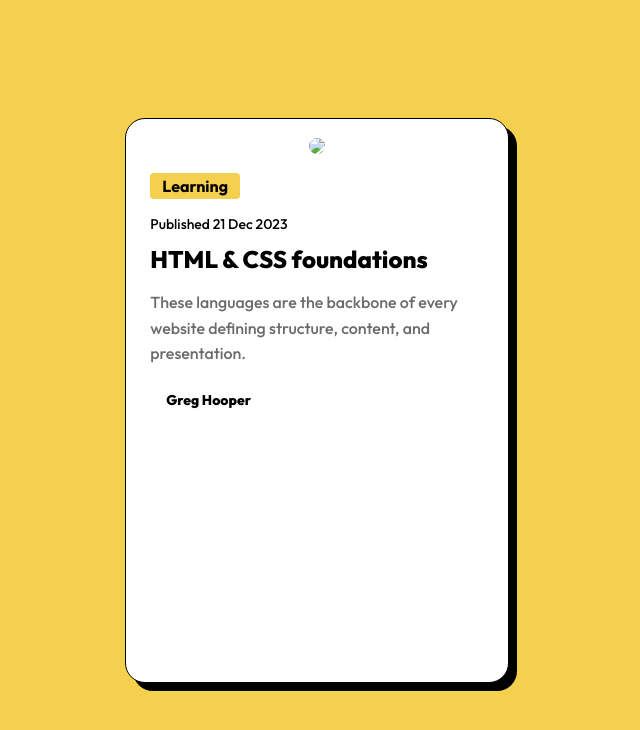
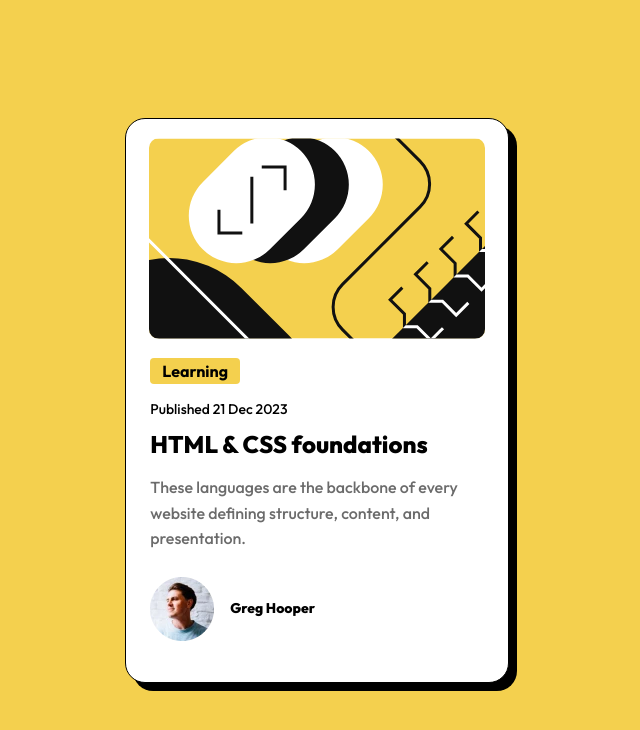
Before and after one commit to RajanCP/FEM-Blog-preview-card-solution, a plain HTML site: page index.html in a window 1280 px wide. Shown: the whole page, without its empty margins (323-963 px from the left). Drawn offline with Linux system fonts and the light colour scheme; the site is published under a folder, as on GitHub Pages, so addresses that start at the root find nothing.

Commit message:
Update index.html
adding fullstop infront of image path to correctly show on live site

```diff
--- a/index.html
+++ b/index.html
@@ -3,7 +3,7 @@
 <head>
   <meta charset="UTF-8">
   <meta name="viewport" content="width=device-width, initial-scale=1.0"> <!-- displays site properly based on user's device -->
-  <link rel="icon" type="image/png" sizes="32x32" href="/assets/images/favicon-32x32.png">
+  <link rel="icon" type="image/png" sizes="32x32" href="./assets/images/favicon-32x32.png">
   <link rel="stylesheet" href="style.css">
   <link rel="preconnect" href="https://fonts.googleapis.com">
   <link rel="preconnect" href="https://fonts.gstatic.com" crossorigin>
@@ -14,7 +14,7 @@
 <main>
   <div class="container">
       <div class="container-img">
-        <img src="/assets/images/illustration-article.svg">
+        <img src="./assets/images/illustration-article.svg">
       </div>
       <div class="container-text">
           <div class="learning-text">
@@ -27,7 +27,7 @@
           <p class="preview-text"> These languages are the backbone of every website defining structure, content, and presentation.</p>
       </div>
       <div class="blog-avatar">
-      <img src="/assets/images/image-avatar.webp" alt="">
+      <img src="./assets/images/image-avatar.webp" alt="">
       <h4 class ="blog-avatar-name">Greg Hooper</h4>
       </div>
   <div>
```
